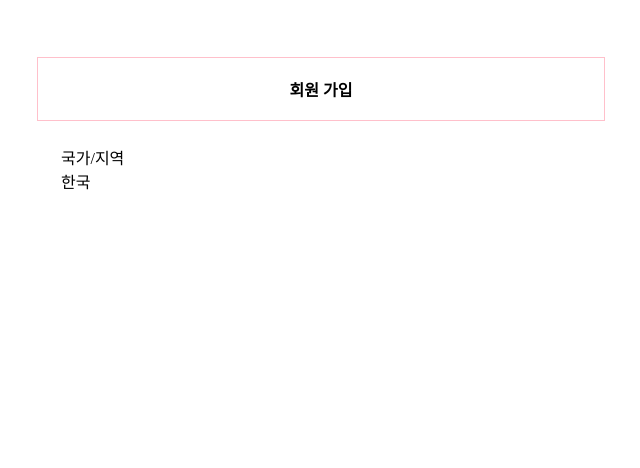
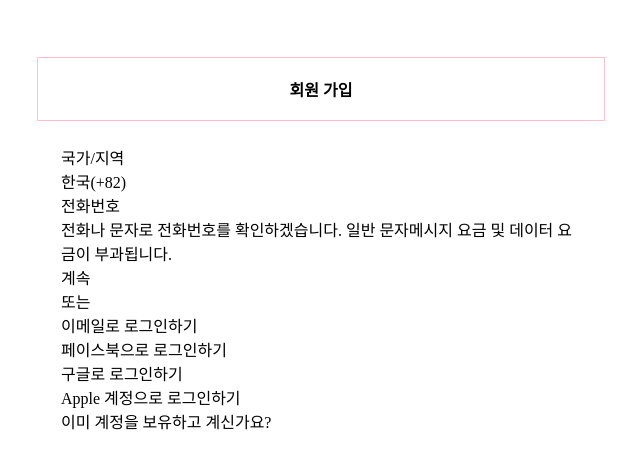
Before and after one commit to gogl13/airbnb-clone, a plain HTML site: page src/join.html in a window 1280 px wide. Shown: the top 468 px of the page, without its empty margins (399-1039 px from the left). Drawn offline with Linux system fonts and the light colour scheme.

Commit message:
add.join.html

```diff
--- a/src/join.html
+++ b/src/join.html
@@ -16,12 +16,26 @@
         </div>
         <div class="modaltext">
           <div class="country">국가/지역
-              <div>한국</div>
+              <div class="korea" >한국(+82)</div>
           </div>
-          <div></div>
-          <div></div>
-          <div></div>
-          <div></div>
+          <div class="number">전화번호</div>
+          <div class="arm">전화나 문자로 전화번호를 확인하겠습니다. 일반 문자메시지 요금 및 데이터 요금이 부과됩니다.</div>
+          <div class="continue">계속</div>
+          <div class="solid">
+              <div class="or"></div>
+                  또는
+              </div>
+              <div class="email">
+                  <div 메일 아이콘>
+                      <!-- <img class="emailimg" src="./images/email.svg" alt=""/> -->
+                  </div>
+                  <div class="mailtext">이메일로 로그인하기</div>
+              </div>
+              <div  class="facebook">페이스북으로 로그인하기</div>
+              <div class="google">구글로 로그인하기</div>
+              <div class="apple">Apple 계정으로 로그인하기</div>
+              <div class="already">이미 계정을 보유하고 계신가요?</div>
+
         </div>
       </div>
     </div>
```
